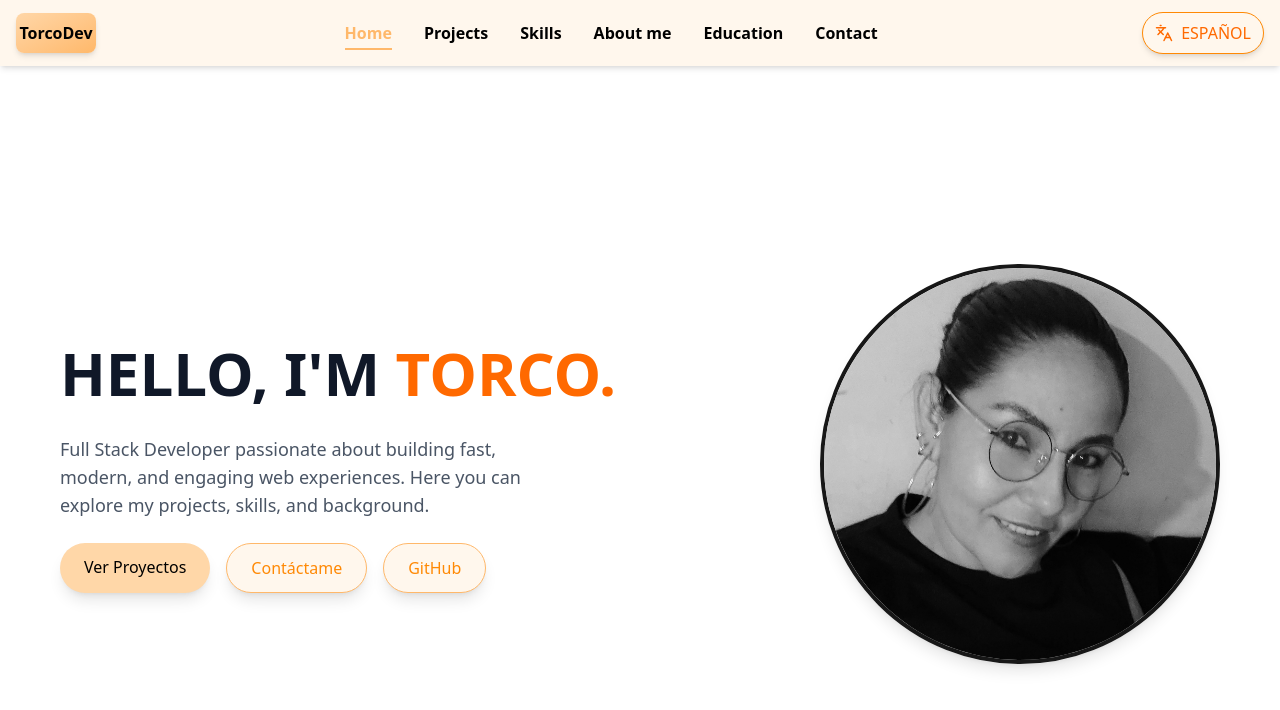
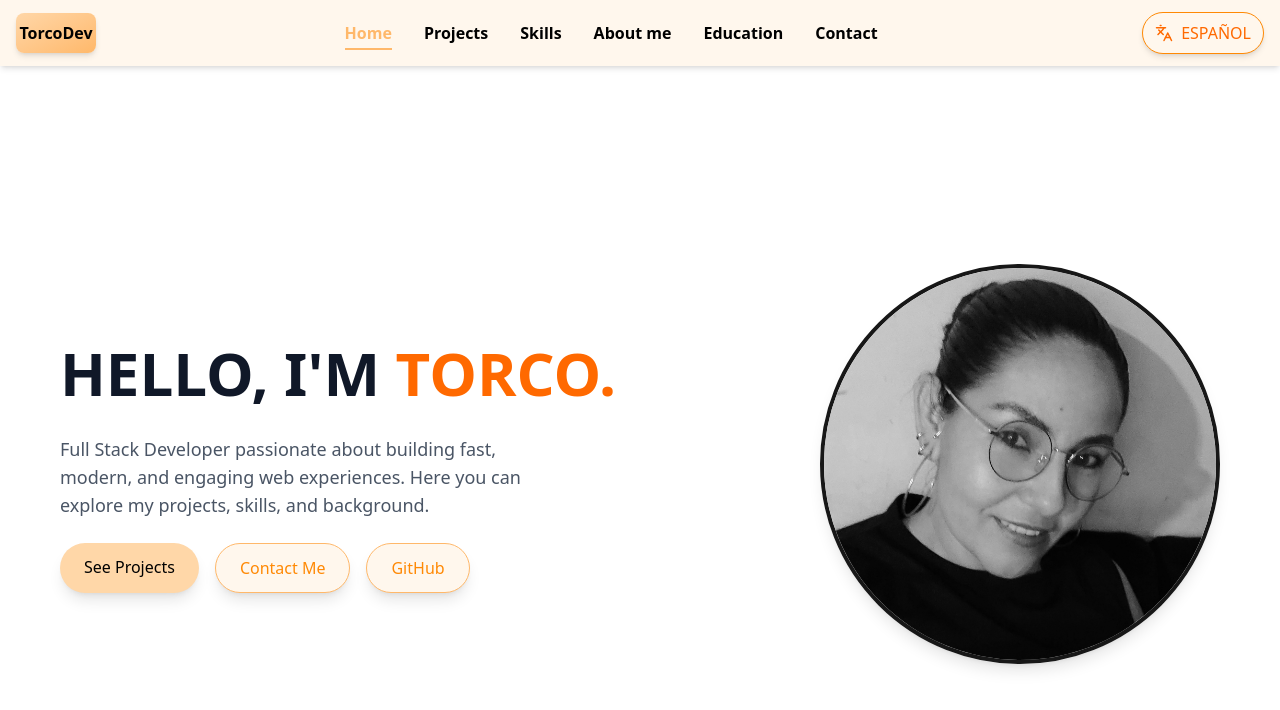
Before and after one commit to torco34/mon-portfolio, a React (Vite) app in the folder frontend/: page / in a window 1280 px wide. Shown: the top 710 px of the page. Built offline with nearby package versions, Linux system fonts and the light colour scheme.

Commit message:
boton bien

```diff
--- a/frontend/src/components/common/ActionButtons.tsx
+++ b/frontend/src/components/common/ActionButtons.tsx
@@ -1,10 +1,16 @@
+import { useLanguage } from "../../context/LanguageContext";
 import type { Action } from "../ts/HomeType";
+
+// Add this import or definition for TranslationKey
+type TranslationKey = string;
 
 interface ActionButtonsProps {
   actions: Action[];
 }
 
 export const ActionButtons: React.FC<ActionButtonsProps> = ({ actions }) => {
+  const { t } = useLanguage();
+
   if (!actions || actions.length === 0) return null;
 
   return (
@@ -15,11 +21,11 @@ export const ActionButtons: React.FC<ActionButtonsProps> = ({ actions }) => {
           href={action.href}
           className={`px-6 py-3 rounded-full transition shadow-lg ${
             action.primary
-              ? "bg-orange-200 text-dark-900  hover:bg-orange-50"
+              ? "bg-orange-200 text-dark-900 hover:bg-orange-50"
               : "border border-orange-300 bg-orange-50 text-orange-400 hover:bg-orange-200"
           }`}
         >
-          {action.label}
+          {t(`home.actions.${action.label}` as TranslationKey)}
         </a>
       ))}
     </div>
--- a/frontend/src/components/ts/HomeType.ts
+++ b/frontend/src/components/ts/HomeType.ts
@@ -1,8 +1,14 @@
+// export interface Action {
+//   href: string;
+//   primary?: boolean;
+//   label: string;
+//   onClick: () => void;
+// }
 export interface Action {
   href: string;
+  label: "projects" | "contact" | "github"; // 👈 ya no es texto directo
   primary?: boolean;
-  label: string;
-  onClick: () => void;
+  onClick?: () => void;
 }
 export interface ActionButtonsProps {
   actions: Action[];
--- a/frontend/src/context/LanguageContext.tsx
+++ b/frontend/src/context/LanguageContext.tsx
@@ -2,33 +2,31 @@
 import type { ReactNode } from "react";
 import { createContext, useContext, useState } from "react";
 
-import {
-  translations,
-  type Lang,
-  type TranslationKey,
-} from "../i18n/LanguageContext";
+import { translations, type Lang } from "../i18n/LanguageContext";
 
 type LanguageContextType = {
   lang: Lang;
   setLang: (lang: Lang) => void;
-  t: (key: TranslationKey) => string;
+  t: (key: string) => string; // usamos string genérico para evitar errores de tipos
 };
 
 const LanguageContext = createContext<LanguageContextType | null>(null);
 
 export const LanguageProvider = ({ children }: { children: ReactNode }) => {
-  const [lang, setLang] = useState<Lang>("en"); // 👈 inglés por defecto
+  const [lang, setLang] = useState<Lang>("en"); // inglés como idioma por defecto
 
-  const t = (key: TranslationKey): string => {
+  const t = (key: string): string => {
     const keys = key.split(".");
     let value: unknown = translations[lang];
+
     for (const k of keys) {
       if (typeof value === "object" && value !== null && k in value) {
         value = (value as Record<string, unknown>)[k];
       } else {
-        return key;
+        return key; // si no existe la clave, devolvemos la key misma
       }
     }
+
     return typeof value === "string" ? value : key;
   };
 
@@ -41,7 +39,8 @@ export const LanguageProvider = ({ children }: { children: ReactNode }) => {
 
 export const useLanguage = () => {
   const ctx = useContext(LanguageContext);
-  if (!ctx)
+  if (!ctx) {
     throw new Error("useLanguage debe usarse dentro de LanguageProvider");
+  }
   return ctx;
 };
--- a/frontend/src/i18n/home.ts
+++ b/frontend/src/i18n/home.ts
@@ -4,16 +4,20 @@ export const home = {
     title: "HOLA, SOY",
     description:
       "Desarrollador Full Stack apasionado por crear experiencias web rápidas, modernas y atractivas. Aquí podrás explorar mis proyectos, habilidades y trayectoria.",
-    seeProjects: "Ver Proyectos",
-    contactMe: "Contáctame",
-    github: "GitHub",
+    actions: {
+      projects: "Ver Proyectos",
+      contact: "Contácteme",
+      github: "GitHub",
+    },
   },
   en: {
     title: "HELLO, I'M",
     description:
       "Full Stack Developer passionate about building fast, modern, and engaging web experiences. Here you can explore my projects, skills, and background.",
-    seeProjects: "See Projects",
-    contactMe: "Contact Me",
-    github: "GitHub",
+    actions: {
+      projects: "See Projects",
+      contact: "Contact Me",
+      github: "GitHub",
+    },
   },
 };
--- a/frontend/src/pages/HomePage.tsx
+++ b/frontend/src/pages/HomePage.tsx
@@ -9,18 +9,9 @@ export default function HomePage() {
         description="Desarrollador Full Stack apasionado por crear experiencias web rápidas, modernas y atractivas. Aquí podrás explorar mis proyectos, habilidades y trayectoria."
         image={foto}
         actions={[
-          {
-            href: "/projects",
-            label: "Ver Proyectos",
-            primary: true,
-            onClick: () => {},
-          },
-          { href: "/contact", label: "Contáctame", onClick: () => {} },
-          {
-            href: "https://github.com/torco34",
-            label: "GitHub",
-            onClick: () => {},
-          },
+          { href: "/projects", label: "projects", primary: true },
+          { href: "/contact", label: "contact" },
+          { href: "https://github.com/torco34", label: "github" },
         ]}
       />
     </>
```
Also changed, not shown: frontend/src/components/ts/CommonType.ts (line endings or trailing spaces).
